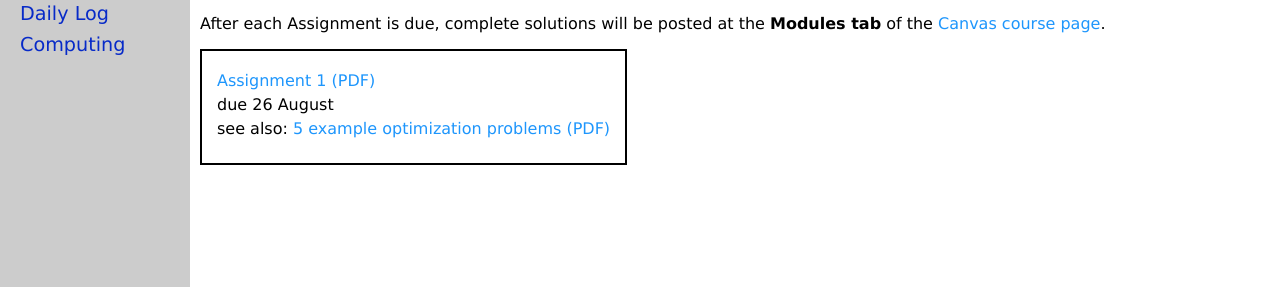
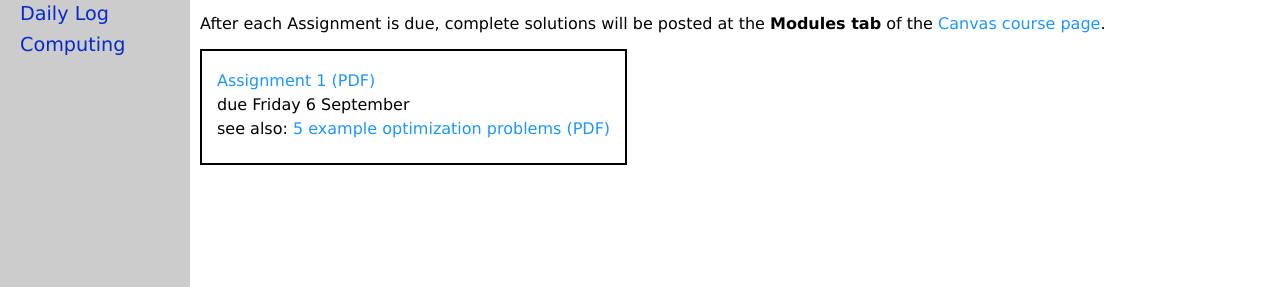
Before and after one commit to bueler/opt, a Jekyll site: the page built from homework.md, in a window 1280 px wide. Shown: the part 212-499 px from the top of the page. Built offline with Jekyll 4.4.1, drawn with Linux system fonts in a browser that asks for light colours.

Commit message:
fixes; minor

```diff
--- a/_data/homework.yml
+++ b/_data/homework.yml
@@ -2,7 +2,7 @@ semester: Fall 2024
 home: assets/homework/F24
 homework:
 - name: Assignment 1
-  due: 26 August
+  due: Friday 6 September
   blank: A1.pdf
   seealsopdf: assets/worksheets/F24/5exs.pdf
   seealsoname: 5 example optimization problems
```
Also changed, not shown: exams.md (+3 -1 lines), project.md (+2 -0 lines).
